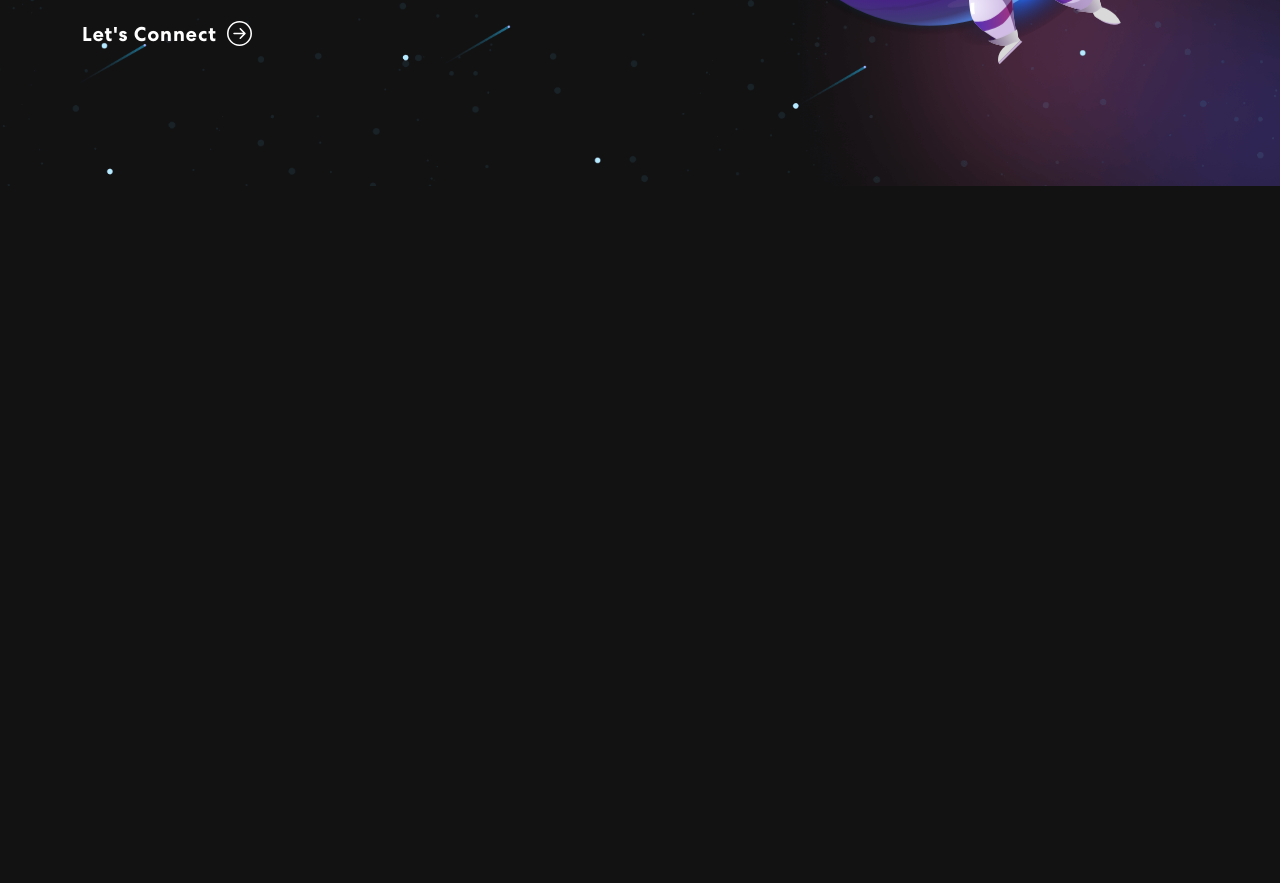
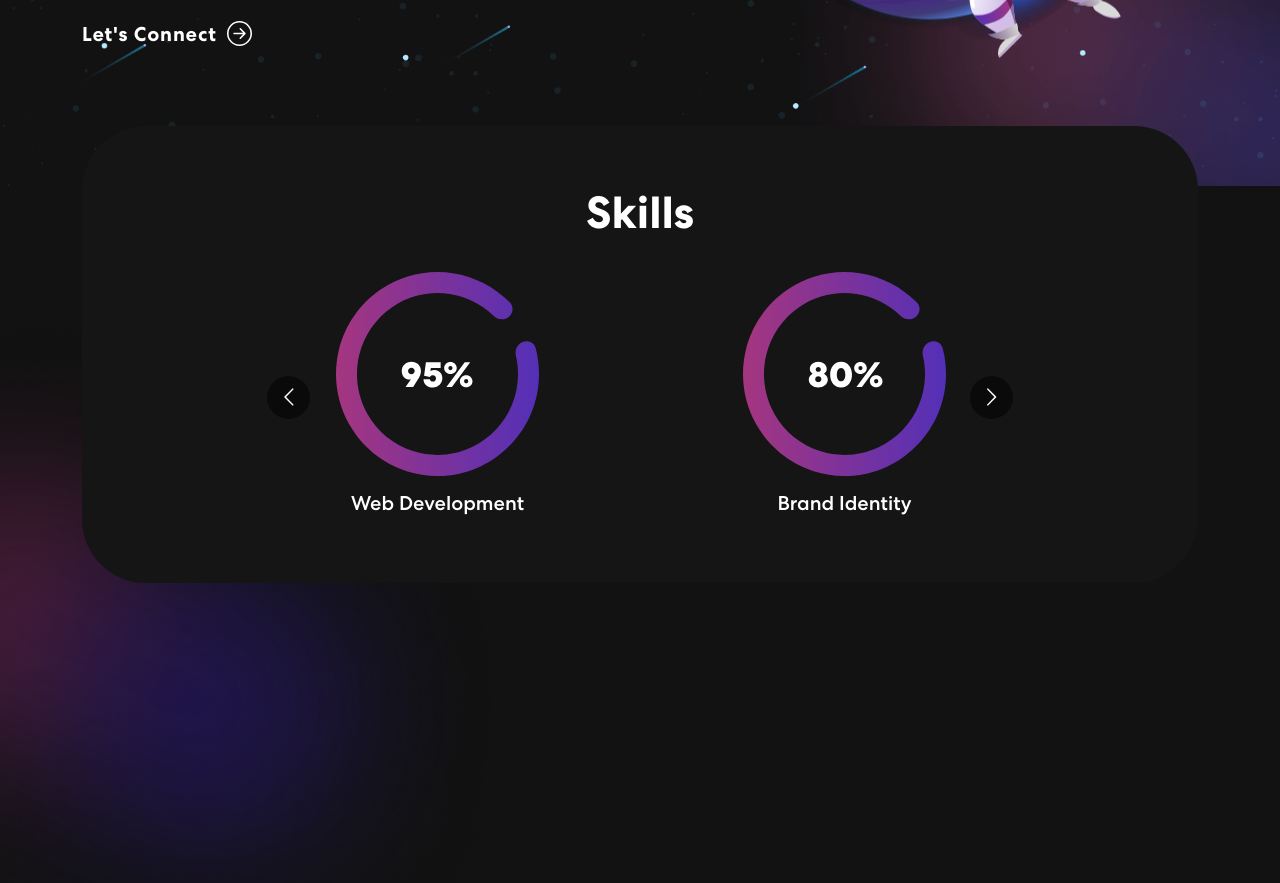
Before and after one commit to Amad-Mart/my-portfolio, a React (Create React App) app: page / in a window 1280 px wide. Shown: the part 580-1463 px from the top of the page. Before the commit the page ends 800 px from the top, so only its background shows below. Built offline with nearby package versions, Linux system fonts and the light colour scheme.

Commit message:
added skills and projects

```diff
--- a/package.json
+++ b/package.json
@@ -11,6 +11,7 @@
     "react-bootstrap": "^2.8.0",
     "react-bootstrap-icons": "^1.10.3",
     "react-dom": "^18.2.0",
+    "react-multi-carousel": "^2.8.4",
     "react-scripts": "5.0.1",
     "web-vitals": "^2.1.4"
   },
--- a/src/App.js
+++ b/src/App.js
@@ -2,6 +2,7 @@
 import "./App.css";
 import { NavBar } from "./components/NavBar";
 import { Banner } from "./components/Banner";
+import { Skills } from "./components/Skills";
 import 'bootstrap/dist/css/bootstrap.min.css';
 
 function App() {
@@ -9,6 +10,7 @@
     <div className="App">
       <NavBar />
       <Banner />
+      <Skills />
     </div>
   );
 }
--- /dev/null
+++ b/src/components/Skills.js
@@ -0,0 +1,66 @@
+import meter1 from "../assets/img/meter1.svg";
+import meter2 from "../assets/img/meter2.svg";
+import meter3 from "../assets/img/meter3.svg";
+import Carousel from 'react-multi-carousel';
+import 'react-multi-carousel/lib/styles.css';
+import arrow1 from "../assets/img/arrow1.svg";
+import arrow2 from "../assets/img/arrow2.svg";
+import colorSharp from "../assets/img/color-sharp.png"
+
+export const Skills = () => {
+
+  const responsive = {
+    superLargeDesktop: {
+      // the naming can be any, depends on you.
+      breakpoint: { max: 4000, min: 3000 },
+      items: 5
+    },
+    desktop: {
+      breakpoint: { max: 3000, min: 1024 },
+      items: 3
+    },
+    tablet: {
+      breakpoint: { max: 1024, min: 464 },
+      items: 2
+    },
+    mobile: {
+      breakpoint: { max: 464, min: 0 },
+      items: 1
+    }
+  };
+
+  return (
+    <section className="skill" id="skills">
+        <div className="container">
+            <div className="row">
+                <div className="col-12">
+                    <div className="skill-bx wow zoomIn">
+                        <h2>Skills</h2>
+                        <br/>
+                        {/* <p>These are the skills I offer to you<br></br> Lorem Ipsum has been the industry's standard dummy text.</p> */}
+                        <Carousel responsive={responsive} infinite={true} className="owl-carousel owl-theme skill-slider">
+                            <div className="item">
+                                <img src={meter1} alt="Image" />
+                                <h5>Web Development</h5>
+                            </div>
+                            <div className="item">
+                                <img src={meter2} alt="Image" />
+                                <h5>Brand Identity</h5>
+                            </div>
+                            <div className="item">
+                                <img src={meter3} alt="Image" />
+                                <h5>Logo Design</h5>
+                            </div>
+                            <div className="item">
+                                <img src={meter1} alt="Image" />
+                                <h5>Web Development</h5>
+                            </div>
+                        </Carousel>
+                    </div>
+                </div>
+            </div>
+        </div>
+        <img className="background-image-left" src={colorSharp} alt="Image" />
+    </section>
+  )
+}
```
Also changed, not shown: src/components/Projects.js (added, +98 -0 lines), 1 other file (tests, documents, lock files or other folders).
